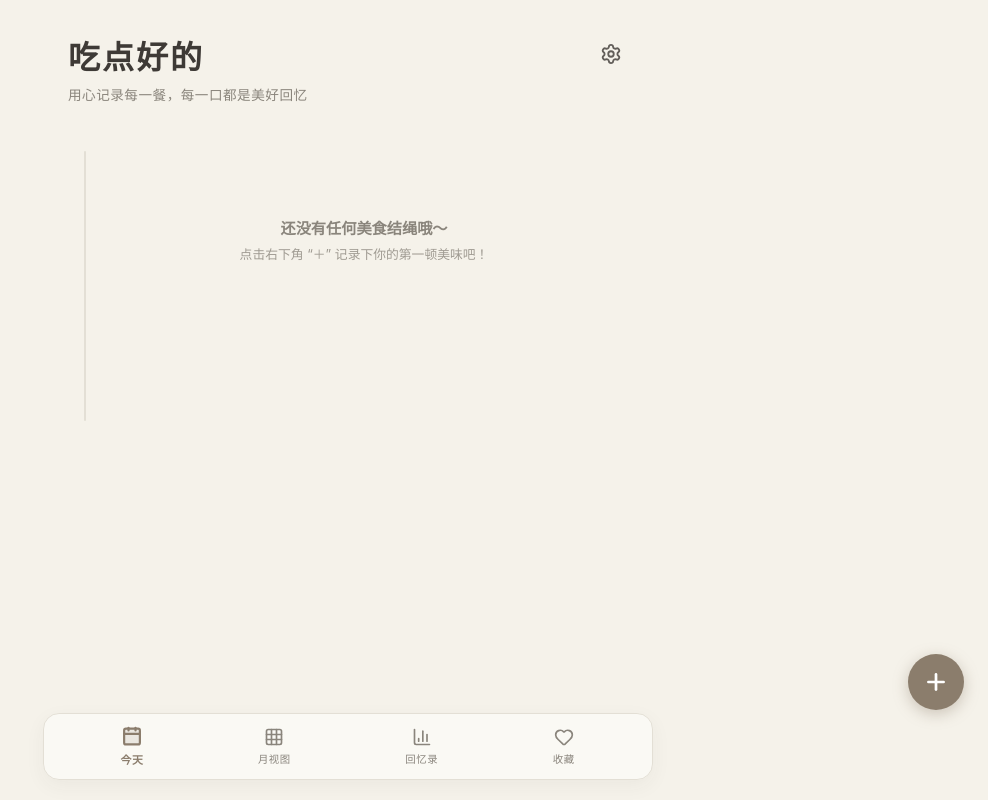
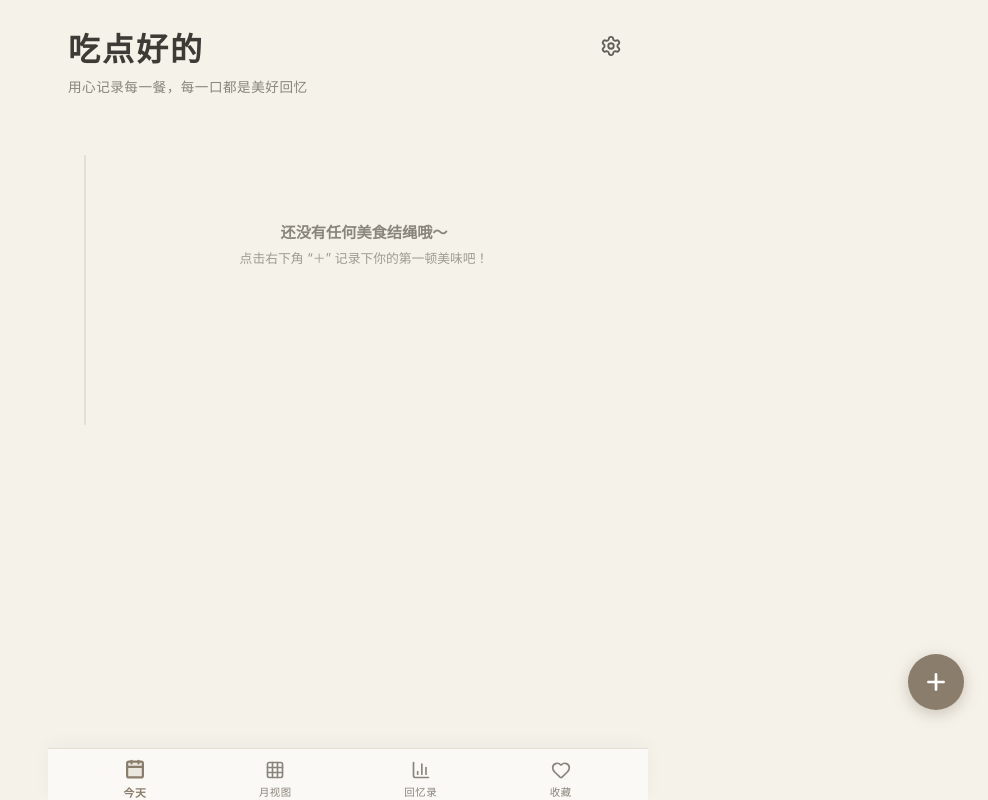
Before and after one commit to shrevepribish969-hue/foodv2, a React (Vite) app: page / in a window 1280 px wide. Shown: the whole page, without its empty margins (292-1280 px from the left). Built offline with nearby package versions, Linux system fonts and the light colour scheme; a web font is replaced by a local one.

Commit message:
layout: make bottom tab bar flat, lock page scroll view, freeze headers, and reduce spacing on dashboard pages

```diff
--- a/src/App.tsx
+++ b/src/App.tsx
@@ -27,8 +27,23 @@ export default function App() {
   };
 
   return (
-    <div style={{ maxWidth: '600px', margin: '0 auto', padding: '16px', minHeight: '100vh', display: 'flex', flexDirection: 'column', boxSizing: 'border-box' }}>
-      <main style={{ flex: 1, paddingBottom: '90px', paddingTop: '8px' }}>
+    <div style={{
+      maxWidth: '600px',
+      margin: '0 auto',
+      height: '100vh',
+      display: 'flex',
+      flexDirection: 'column',
+      boxSizing: 'border-box',
+      overflow: 'hidden',
+      position: 'relative',
+      background: 'var(--color-bg)'
+    }}>
+      <main style={{
+        flex: 1,
+        overflowY: 'auto',
+        padding: '16px 16px 80px 16px',
+        boxSizing: 'border-box'
+      }}>
         {activeTab === 'today' && <TodayPage activeDate={activeDate} setActiveDate={setActiveDate} />}
         {activeTab === 'month' && <MonthView onSelectDate={handleSelectDateFromCalendar} />}
         {activeTab === 'report' && <ReportPage />}
@@ -43,19 +58,20 @@ export default function App() {
       {/* MUJI 极简底栏导航 (带文字) */}
       <nav style={{
         position: 'fixed',
-        bottom: '20px',
+        bottom: '0px',
         left: '50%',
         transform: 'translateX(-50%)',
-        width: 'calc(100% - 32px)',
-        maxWidth: '568px',
-        background: 'rgba(250, 249, 245, 0.95)',
+        width: '100%',
+        maxWidth: '600px',
+        background: 'rgba(250, 249, 245, 0.98)',
         backdropFilter: 'blur(12px)',
-        borderRadius: '16px',
-        padding: '12px 20px',
+        borderRadius: '0px',
+        padding: '10px 20px env(safe-area-inset-bottom, 12px) 20px',
         display: 'flex',
         justifyContent: 'space-around',
-        boxShadow: '0 6px 20px rgba(62, 58, 54, 0.05)',
-        border: '1px solid var(--color-border)',
+        boxShadow: '0 -4px 16px rgba(62, 58, 54, 0.04)',
+        borderTop: '1px solid var(--color-border)',
+        boxSizing: 'border-box',
         zIndex: 500
       }}>
         {([
--- a/src/components/FavoritesPage.tsx
+++ b/src/components/FavoritesPage.tsx
@@ -240,7 +240,15 @@ export default function FavoritesPage({ onSelectDate: _onSelectDate, setActiveTa
 
   return (
     <div style={{ display: 'flex', flexDirection: 'column', gap: '20px', padding: '8px 4px' }}>
-      <div>
+      <header style={{
+        position: 'sticky',
+        top: '-16px',
+        marginTop: '-16px',
+        paddingTop: '16px',
+        paddingBottom: '12px',
+        background: 'var(--color-bg)',
+        zIndex: 100
+      }}>
         <h1 style={{ fontSize: '1.8rem', fontWeight: 'bold', margin: '0 0 16px', color: 'var(--color-text)', letterSpacing: '2px' }}>
           我的收藏
         </h1>
@@ -268,7 +276,7 @@ export default function FavoritesPage({ onSelectDate: _onSelectDate, setActiveTa
             }}
           />
         </div>
-      </div>
+      </header>
 
       {/* 扭蛋机“今天吃什么”卡片入口 */}
       <div style={{
--- a/src/components/TodayPage.tsx
+++ b/src/components/TodayPage.tsx
@@ -69,7 +69,14 @@ export default function TodayPage({ activeDate }: TodayPageProps) {
     <div style={{ display: 'flex', flexDirection: 'column', gap: '24px', padding: '8px 4px' }}>
       {/* MUJI 极简 Header */}
       <header style={{
-        display: 'flex', flexDirection: 'column', gap: '6px', marginBottom: '8px'
+        display: 'flex', flexDirection: 'column', gap: '6px', marginBottom: '8px',
+        position: 'sticky',
+        top: '-16px',
+        marginTop: '-16px',
+        paddingTop: '16px',
+        paddingBottom: '12px',
+        background: 'var(--color-bg)',
+        zIndex: 100
       }}>
         <div style={{ display: 'flex', justifyContent: 'space-between', alignItems: 'center' }}>
           <h1 style={{
```
Also changed, not shown: src/components/ReportPage.tsx (+45 -36 lines).
